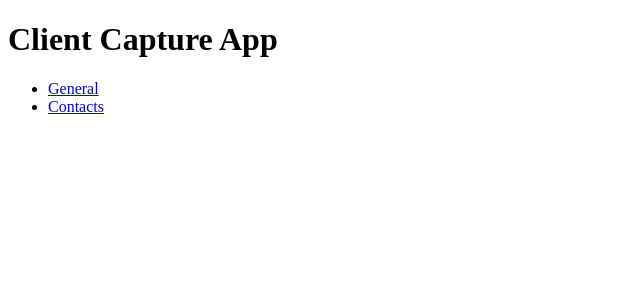
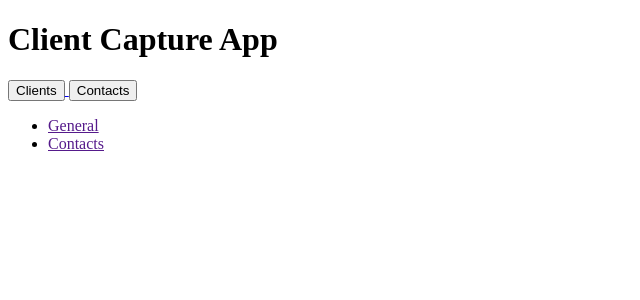
Before and after one commit to Toteya/client_capture, a Flask app: page /contacts in a window 1280 px wide. Shown: the top 300 px of the page, without its empty margins (0-640 px from the left). Run offline with Flask 3, Linux system fonts and the light colour scheme.

Commit message:
added buttons to navigate between contacts and client views

```diff
--- a/client/templates/contacts.html
+++ b/client/templates/contacts.html
@@ -1,9 +1,9 @@
 {% extends "index.html" %}
 {% block content %}
   <ul id="clients">
-    {% for client in clients %}
+    {% for contact in contacts %}
       <li>
-        {{ client.name }}
+        {{ contact.name }}
       </li>
     {% endfor %}
   </ul>
--- a/client/templates/index.html
+++ b/client/templates/index.html
@@ -6,14 +6,22 @@
   <title>Client Capture App</title>
 </head>
 <body>
-  <!-- <div id="'root"></div> -->
   <header>
     <h1>Client Capture App</h1>
+    <div class="pageMenu">
+      <a href="{{ url_for('clients') }}">
+        <button id="clientsButton">Clients</button>
+      </a>
+      <a href="{{ url_for('contacts') }}">
+        <button id="contactsButton">Contacts</button>
+      </a>
+    </div>
   </header>
+
   <nav class="Tabs">
     <ul>
-      <li><a id="clients-tab" href="{{ url_for('clients') }}">General</a></li>
-      <li><a id="contacts-tab" href="{{ url_for('contacts') }}">Contacts</a></li>
+      <li><a id="clients-tab" href="">General</a></li>
+      <li><a id="contacts-tab" href="">Contacts</a></li>
     </ul>
   </nav>
 
```
